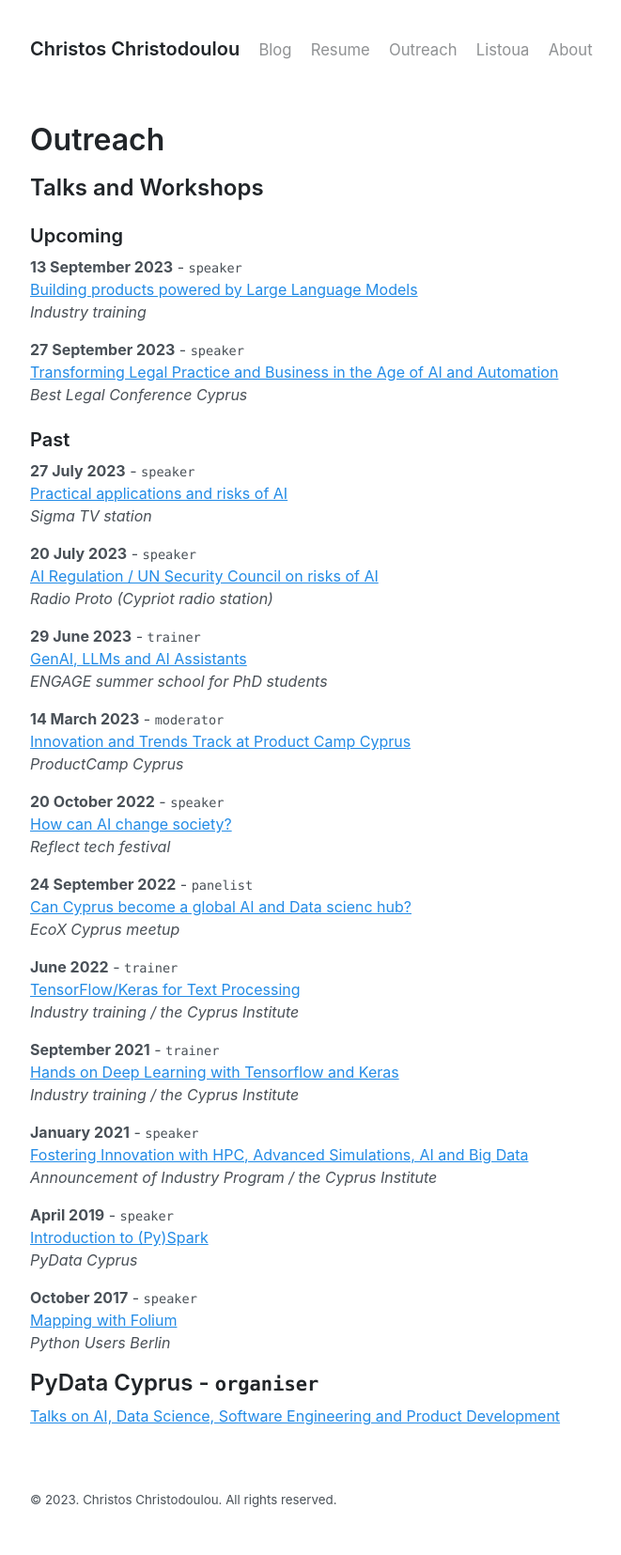
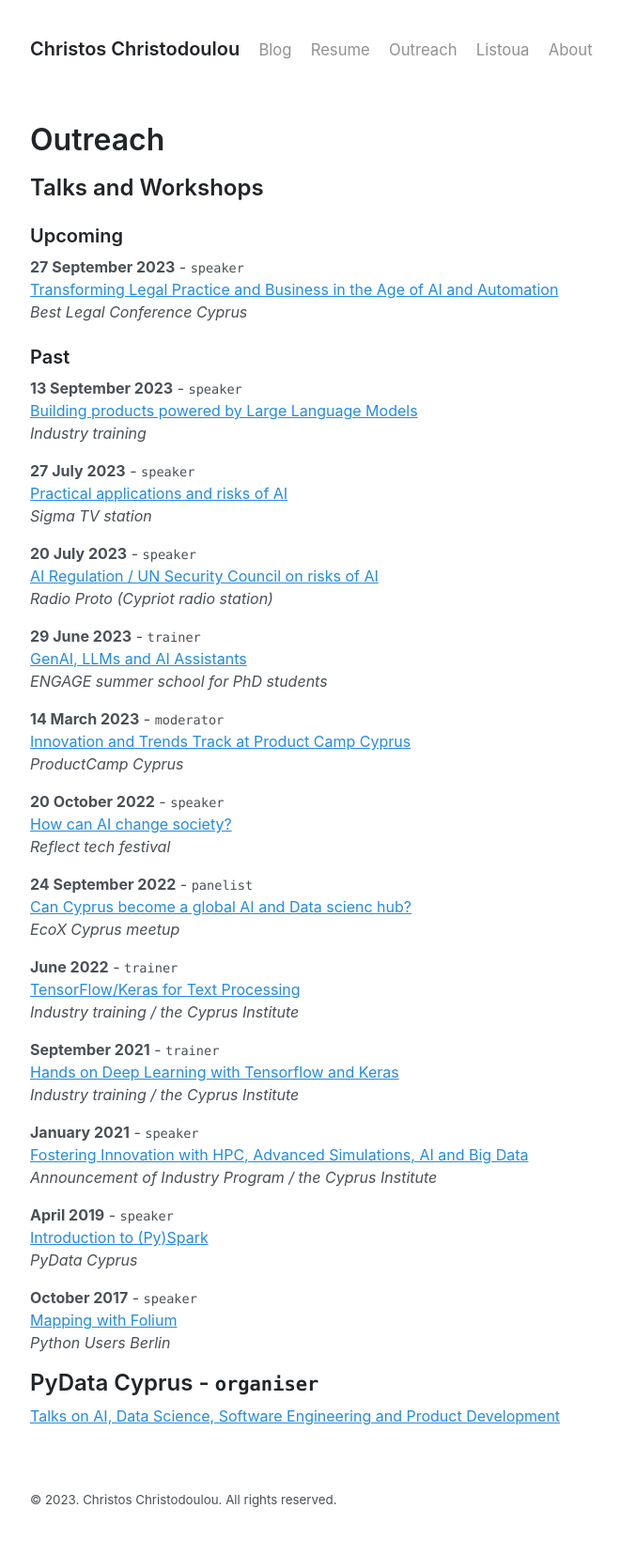
Before and after one commit to chr7stos/chr7stos.github.io, a Jekyll site: the page built from _pages/outreach.md, in a window 1280 px wide. Shown: the whole page at 94% size, without its empty margins (272-933 px from the left). Built offline with Jekyll 4.4.1, drawn with Linux system fonts in a browser that asks for light colours.

```diff
--- a/_pages/outreach.md
+++ b/_pages/outreach.md
@@ -9,15 +9,16 @@ permalink: /outreach
 
 ### Upcoming
 
-__13 September 2023__ - `speaker`
-[Building products powered by Large Language Models]()
-_Industry training_
 
 __27 September 2023__ - `speaker`
 [Transforming Legal Practice and Business in the Age of AI and Automation](https://blcyprus.com/program)
 _Best Legal Conference Cyprus_
 
 ### Past
+
+__13 September 2023__ - `speaker`
+[Building products powered by Large Language Models]()
+_Industry training_
 
 __27 July 2023__ - `speaker`
 [Practical applications and risks of AI](https://www.youtube.com/watch?v=-d_zpzmRgeo)
```
